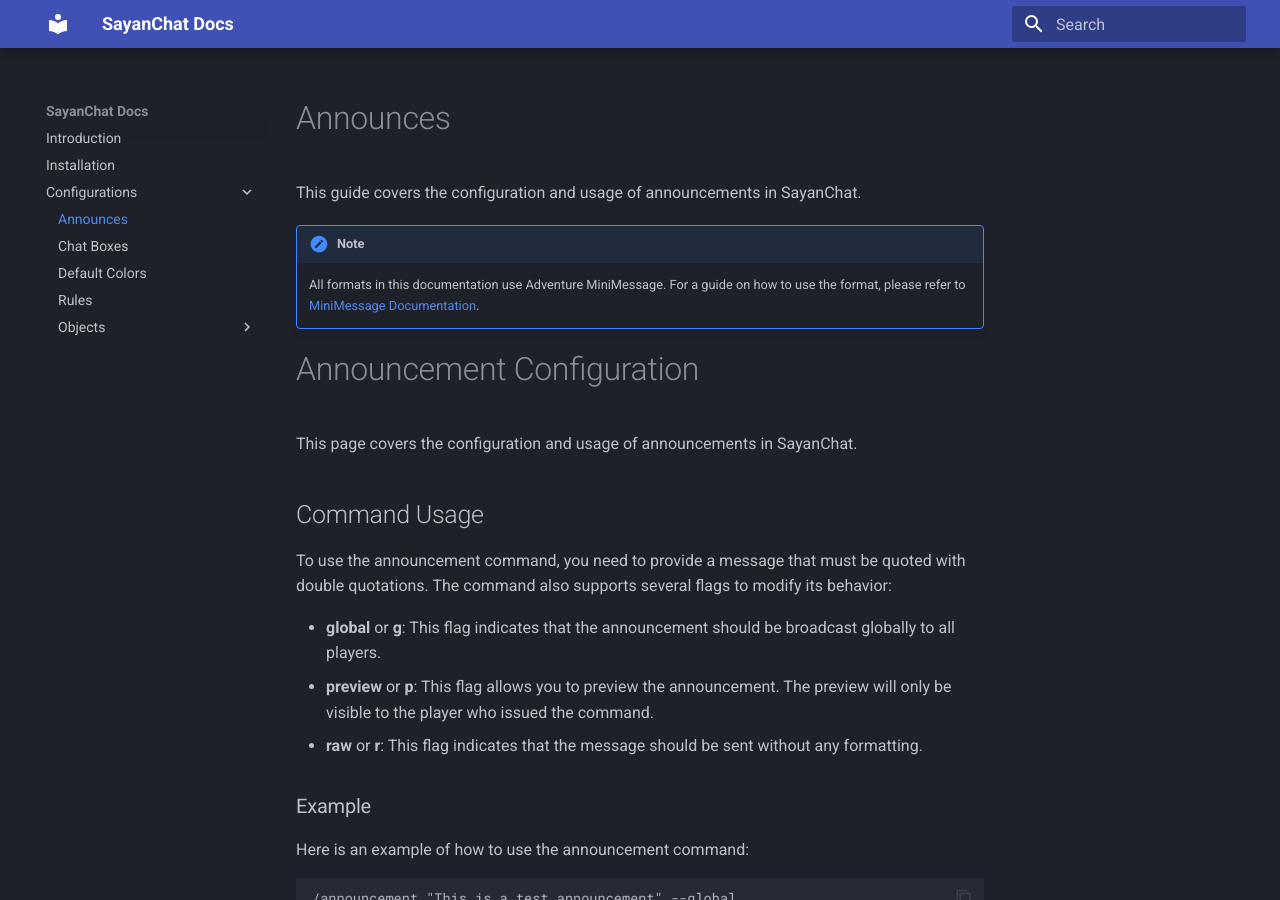
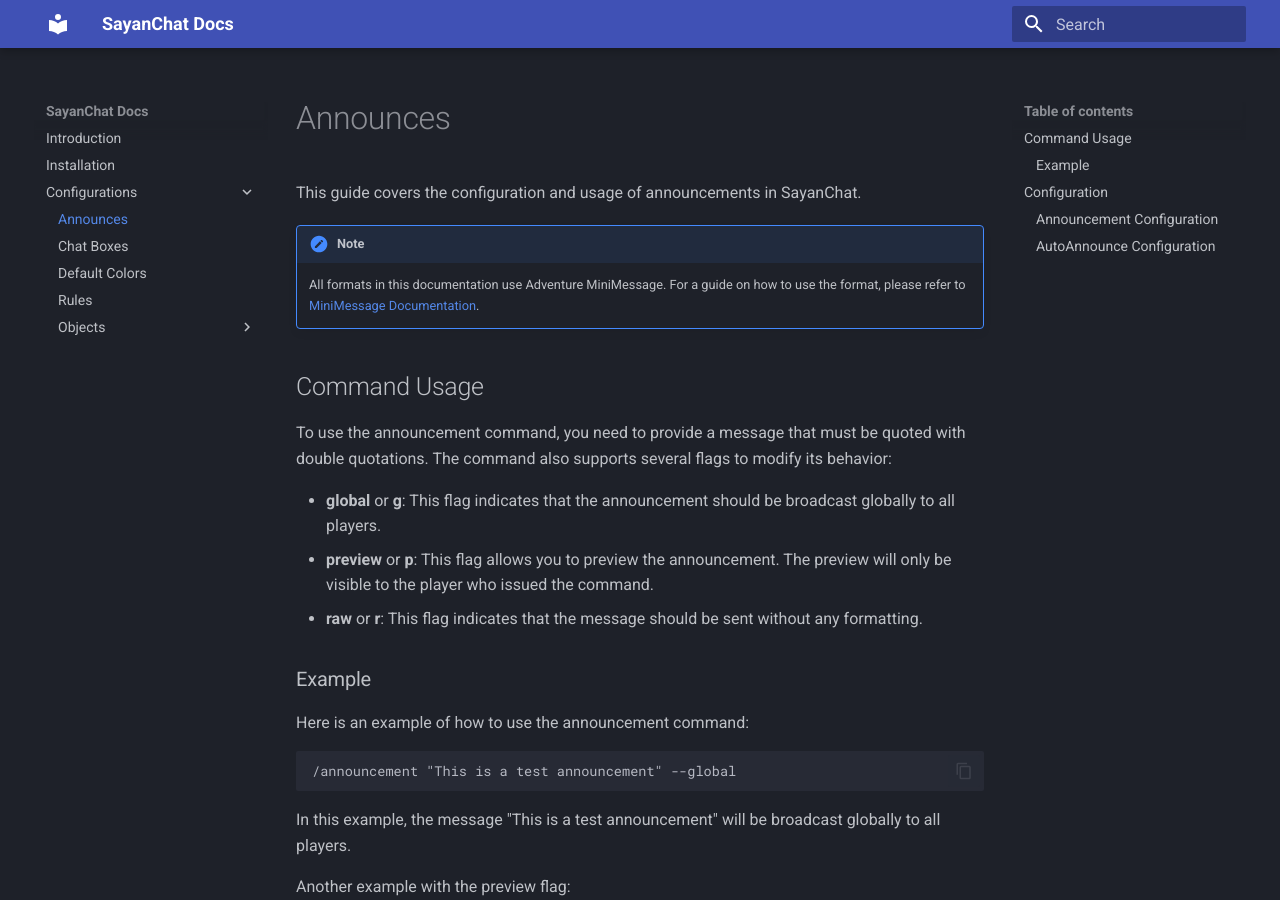
Before and after one commit to Mohamad82Bz/sayanchat-docs, an MkDocs documentation site: the page built from docs/Configurations/Announcements.md, in a window 1280 px wide and 900 px high. Built offline with MkDocs 1.6.1 and Material for MkDocs 9.7.7, drawn with Linux system fonts in a browser that asks for light colours.

Commit message:
remove duplicate title

```diff
--- a/docs/Configurations/Announcements.md
+++ b/docs/Configurations/Announcements.md
@@ -4,10 +4,6 @@
 
 !!! note
     All formats in this documentation use Adventure MiniMessage. For a guide on how to use the format, please refer to [MiniMessage Documentation](https://docs.advntr.dev/minimessage/index.html).
-
-# Announcement Configuration
-
-This page covers the configuration and usage of announcements in SayanChat.
 
 ## Command Usage
 
```
